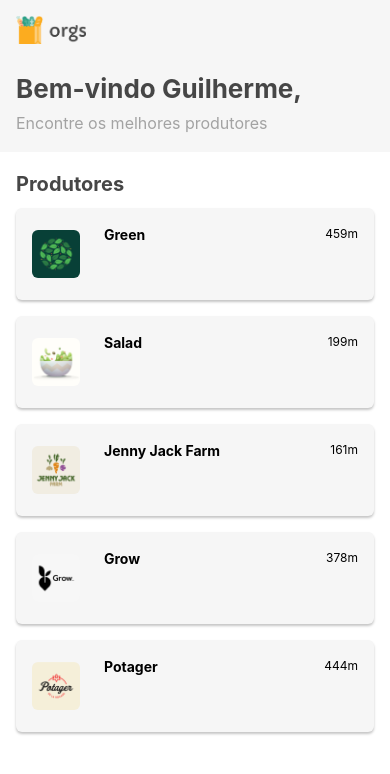
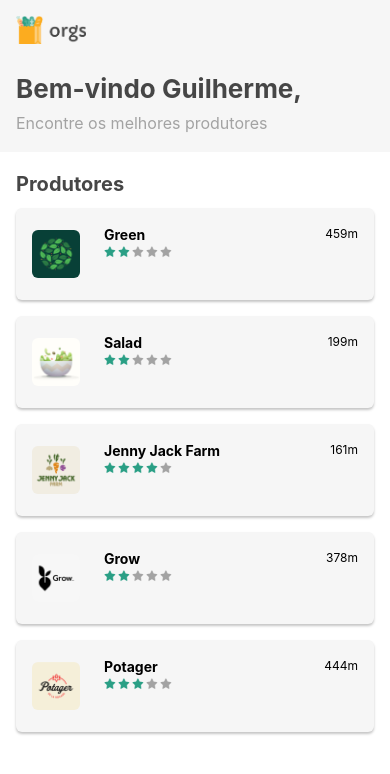
Before and after one commit to g-santosmartins/orgs-hooks, a React Native app: screen / in a window 390 px wide. Shown: the top 774 px of the page. Built offline with nearby package versions, Linux system fonts and the light colour scheme.

Commit message:
fix: Refactor Star Component logic

```diff
--- /dev/null
+++ b/src/components/Star.js
@@ -0,0 +1,48 @@
+import React from 'react';
+import {
+    View,
+    TouchableOpacity,
+    Image,
+    StyleSheet
+} from 'react-native';
+
+// internal imports
+import star from '../assets/estrela.png'
+import grayStar from '../assets/estrelaCinza.png'
+
+export function Star({
+    onPress,
+    disabled = false,
+    filled,
+    maximazed = false
+}) {
+
+
+    const getImage = () => {
+        // Decides the image
+        if (filled) {
+            return star
+        }
+        return grayStar
+    }
+
+    const styles = stylesFunction(maximazed)
+    return (
+        <TouchableOpacity
+            onPress={onPress}
+            disabled={disabled}
+        >
+            <Image style={styles.star} source={getImage()} />
+
+        </TouchableOpacity>
+    );
+}
+
+
+const stylesFunction = (maximized) => StyleSheet.create({
+    star: {
+        width: maximized ? 30 : 12,
+        height: maximized ? 30 : 12,
+        marginRight: 2,
+    },
+})
--- /dev/null
+++ b/src/components/Stars.js
@@ -0,0 +1,47 @@
+import React, { useState } from 'react';
+import {
+    View,
+    StyleSheet,
+} from 'react-native';
+import { Star } from './Star';
+
+export default function Stars({
+    quantity: oldQuantity,
+    editable = false,
+    maximized = false,
+
+}) {
+
+    const [starsquantity, setStarsQuantity] = useState(oldQuantity)
+
+    //Rendering stars component
+    const StarsRenderComponent = () => {
+        const starsList = []
+        for (let iterator = 0; iterator < 5; iterator++) {
+            starsList.push(
+                <Star
+                    key={iterator}
+                    onPress={() => { setStarsQuantity(iterator + 1) }}
+                    disabled={!editable}
+                    filled={iterator < starsquantity}
+                    maximazed={maximized}
+                />
+            )
+        }
+        // return the list of images to be rendered
+        return starsList
+    }
+
+    // Calling the conditional styles and passing params
+    return (
+        <View style={styles.starsContainer}>
+            <StarsRenderComponent />
+        </View>
+    );
+}
+
+const styles = StyleSheet.create({
+    starsContainer: {
+        flexDirection: 'row',
+    }
+})
--- a/src/screen/Home/components/Producer.js
+++ b/src/screen/Home/components/Producer.js
@@ -1,20 +1,42 @@
-import React from 'react';
-import { View, Text, Image, StyleSheet } from 'react-native';
+import React, {useState} from 'react';
+import {
+  View,
+  Text,
+  Image,
+  StyleSheet,
+  TouchableOpacity
+} from 'react-native';
+import Stars from '../../../components/Stars';
 
 export default function Producer({ name, image, distance, stars }) {
+
+  // controls the stars size on click
+  const [maximazed, setMaximized] = useState(false)
+
   return (
-    <View style={styles.card}>
+    <TouchableOpacity
+    onPress={() => setMaximized(!maximazed)}
+    style={styles.card}
+    >
       <Image
         style={styles.cardImage}
         source={image}
         accessibilityLabel={name} // screen readers support
       />
       <View style={styles.cardInfo} >
-        <Text style={styles.cardName}>{name}</Text>
+
+        <View>
+          <Text style={styles.cardName}>{name}</Text>
+          <Stars
+          quantity={stars}
+          maximized={maximazed}
+          editable={maximazed}/>
+        </View>
+
         <Text style={styles.cardDistance}>{distance}</Text>
         {/* <Text>{stars}</Text> */}
       </View>
-    </View>
+    </TouchableOpacity>
   );
 }
 
--- a/src/screen/Home/components/Producers.js
+++ b/src/screen/Home/components/Producers.js
@@ -6,7 +6,7 @@ import Producer from "./Producer";
 export default function Producers({ header: Header }) {
 
     //debug controller
-    const DEBUG = true
+    const DEBUG = false
 
     const [producersTitle, setProducerTitle] = useState()
     const [producersList, setProducerList] = useState([])
```
